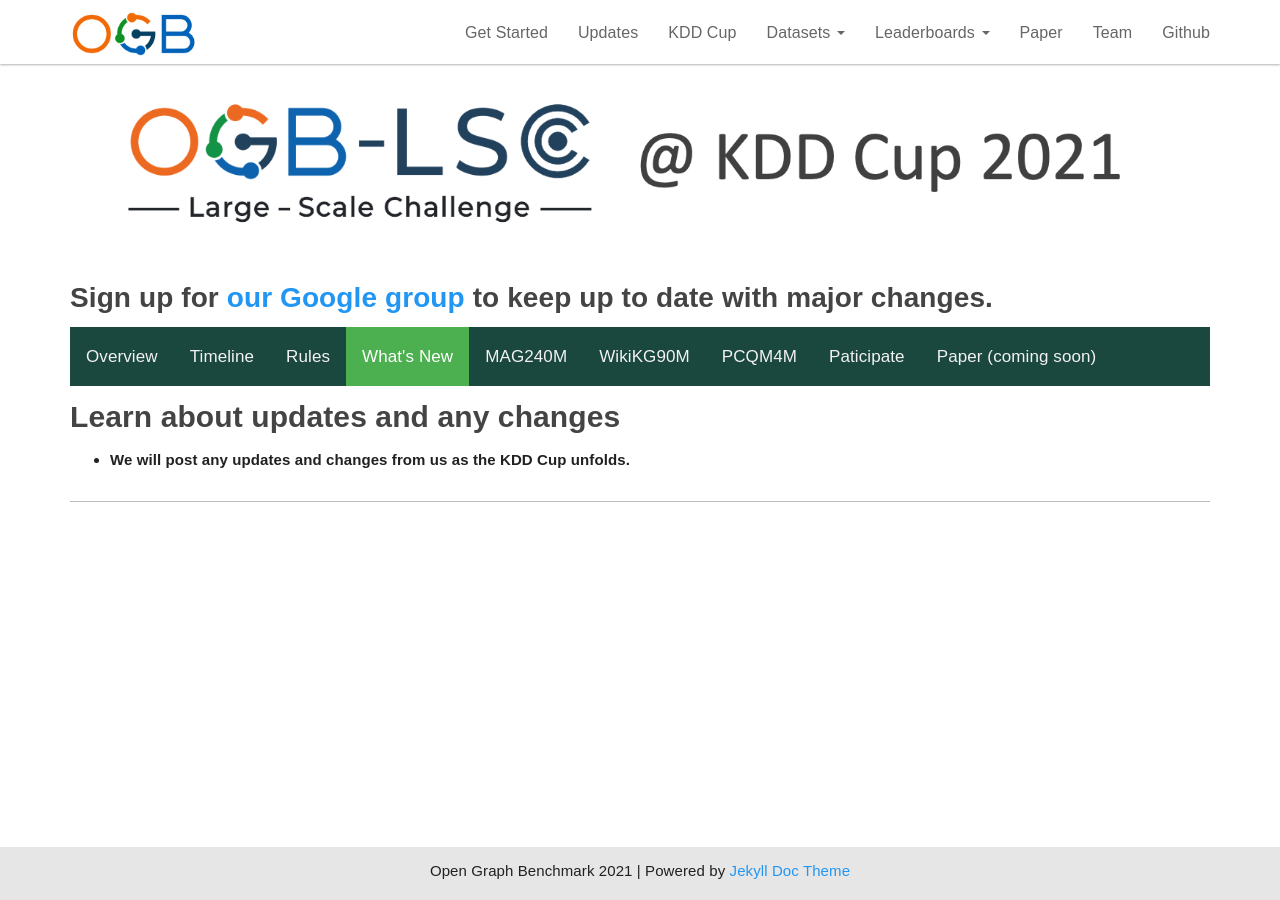
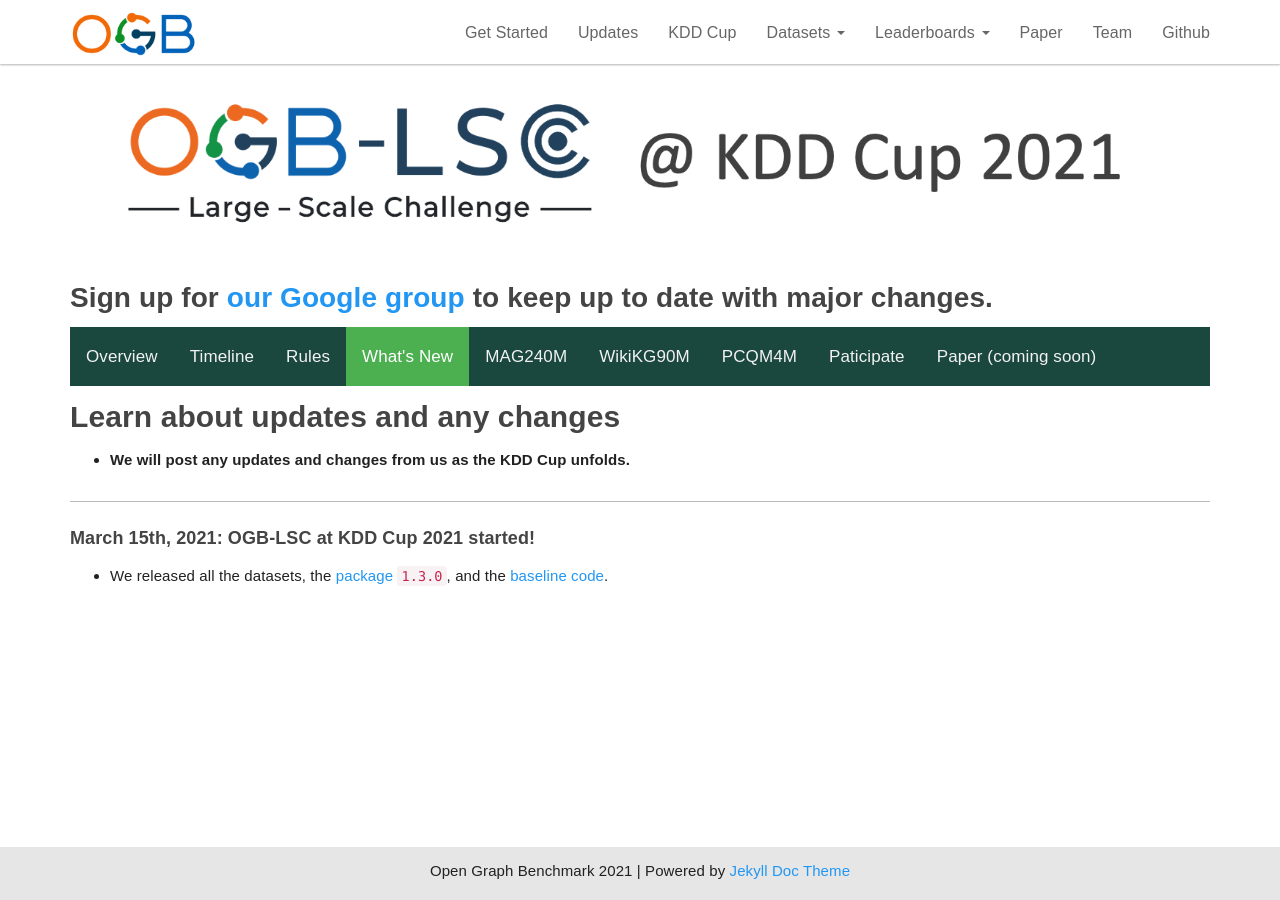
Before and after one commit to snap-stanford/ogb-web, a Jekyll site: the page built from _docs/kddcup2021/update.md, in a window 1280 px wide. Built offline with Jekyll 4.4.1, drawn with Linux system fonts in a browser that asks for light colours.

Commit message:
add news

```diff
--- a/_docs/kddcup2021/update.md
+++ b/_docs/kddcup2021/update.md
@@ -7,4 +7,7 @@ layout: kdd_update
 #### **Learn about updates and any changes**
 - **We will post any updates and changes from us as the KDD Cup unfolds.**
 
-----------
+-------
+
+###### **March 15th, 2021: OGB-LSC at KDD Cup 2021 started!**
+- We released all the datasets, the [package `1.3.0`](https://github.com/snap-stanford/ogb/releases/tag/1.3.0), and the [baseline code](https://github.com/snap-stanford/ogb/tree/master/examples/lsc).
```
Also changed, not shown: _docs/update.md (+1 -1 lines).
